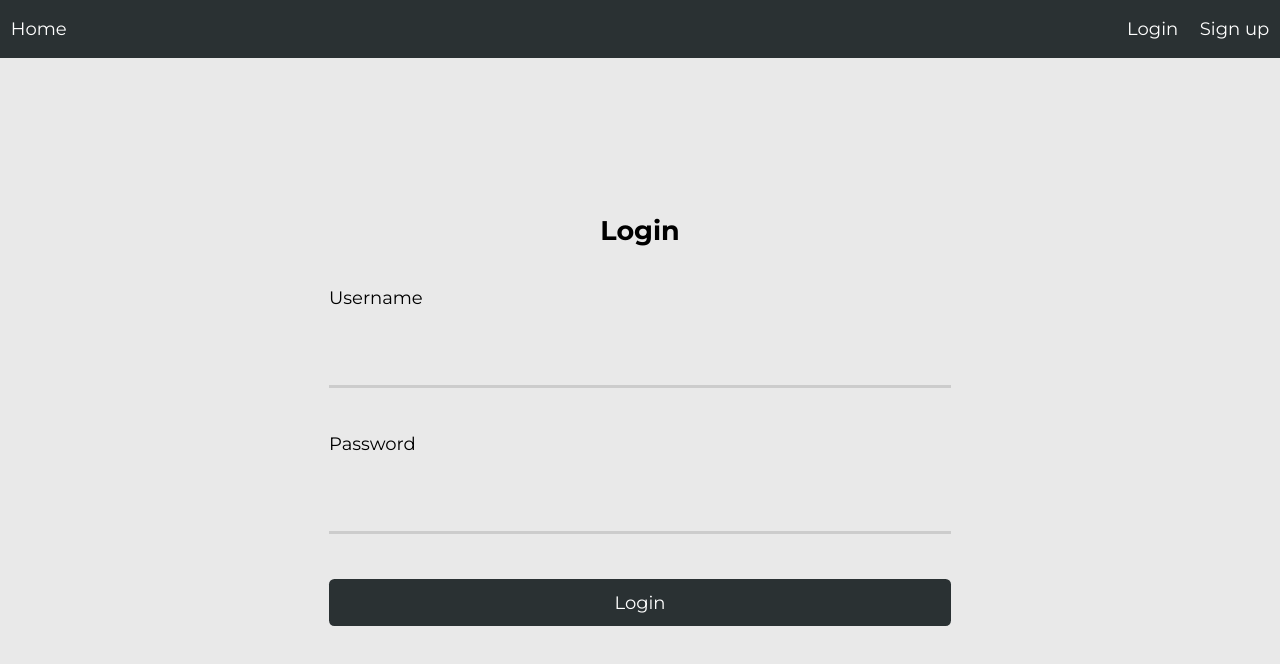
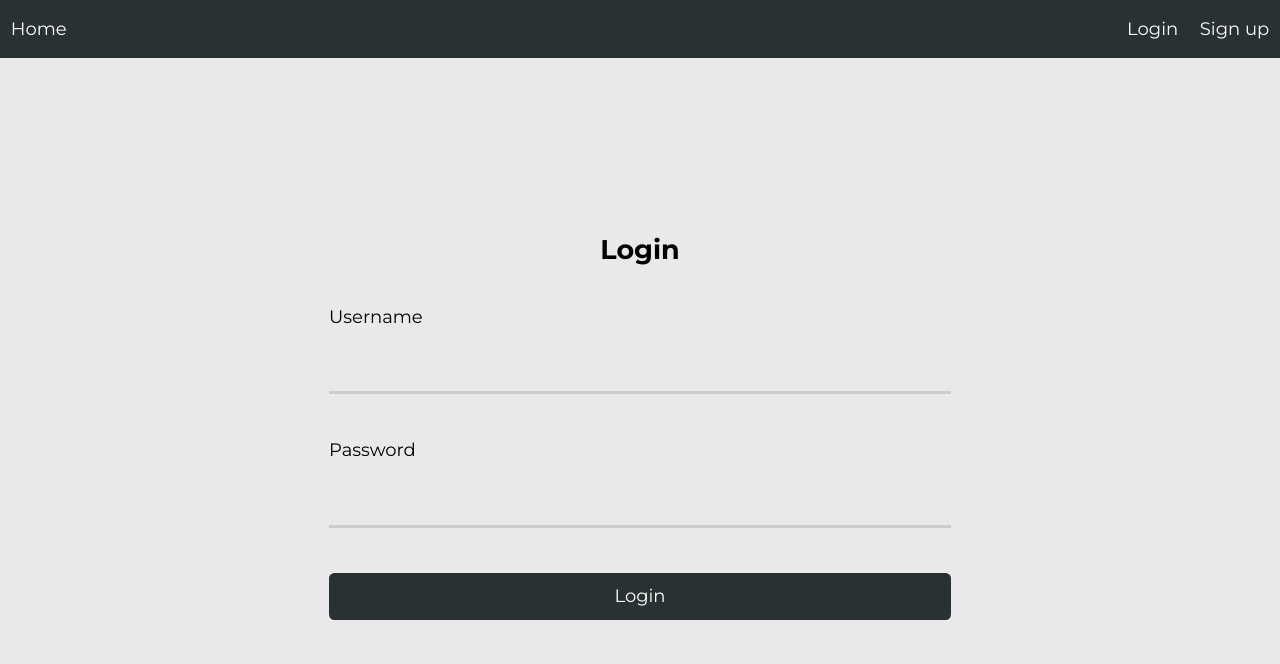
Before and after one commit to BorislavBranimirov/NotePages, a React app in the folder client/: page /login in a window 1280 px wide. Shown: the top 664 px of the page. Built offline with nearby package versions, Linux system fonts and the light colour scheme.

Commit message:
adjusted signup/login form margin

```diff
--- a/client/src/style.scss
+++ b/client/src/style.scss
@@ -124,7 +124,7 @@ a {
 .form-wrapper form input {
     display: block;
     width: 100%;
-    margin: 1em 0;
+    margin: 0.3em 0;
     padding: 1em;
     font-size: 1em;
 }
```
